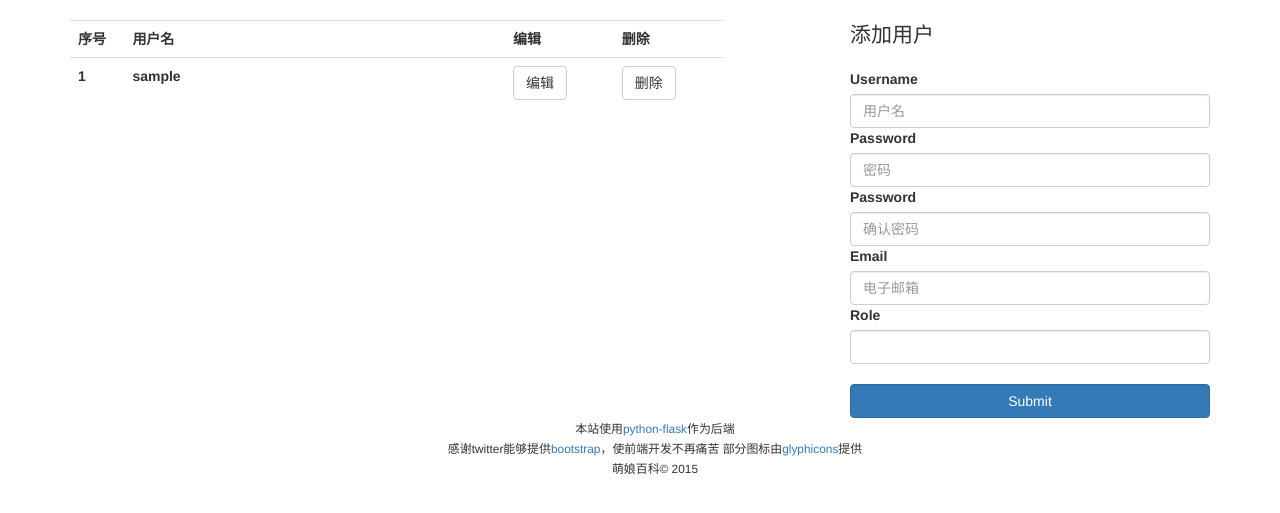
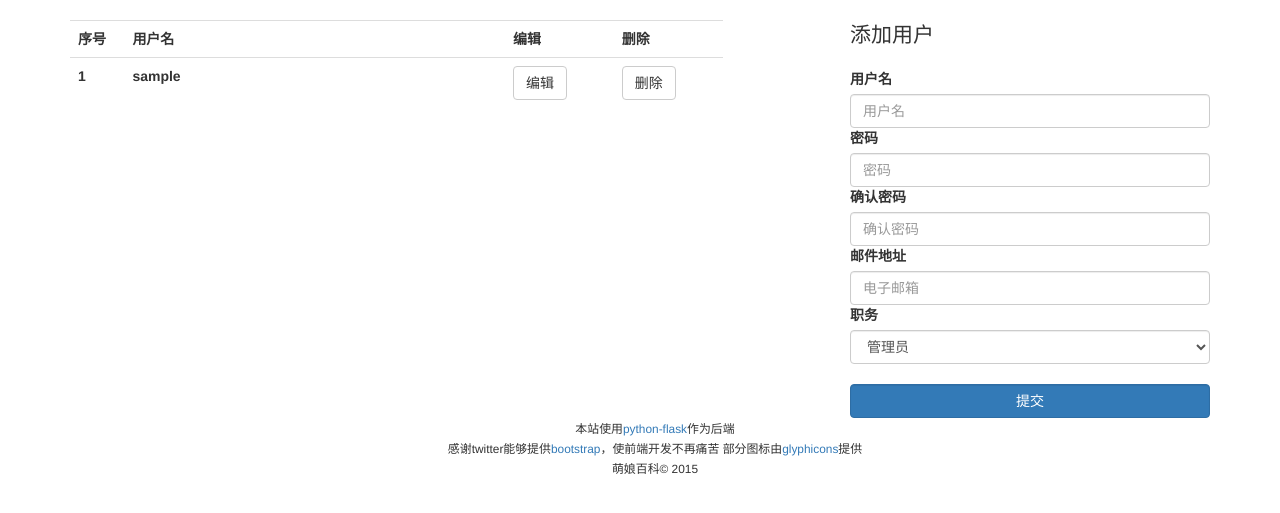
Before and after one commit to ethe/KoushiHime, a Flask app: template app/templates/userlist.html in a window 1280 px wide. Shown: the part 52-565 px from the top of the page. Run offline with Flask 2, Linux system fonts and the light colour scheme; the template is opened without the code that fills it: values that come from a table or form of the project are taken from there, most other values are stand-ins (such as "Sample title", 1, 10 or a date in 2020); form fields are guessed from the names that the template uses; lists and menus that the app fills with data are empty; parts of the project's set-up code (start-up, migrations or seed data) failed here and were passed over; some libraries are stand-ins or nearby versions.

Commit message:
add user& admin's profile editor&delete user & block user group #2

```diff
--- a/app/main/form.py
+++ b/app/main/form.py
@@ -16,11 +16,11 @@
     submit=SubmitField('提交')
 class AddUserForm(Form):
     username=StringField('用户名',[validators.Length(min=0,max=30),validators.Required()])
-    password=PasswordField('密码',[validators.Length(min=0,max=30),validators.EqualTo('password2',message='两次输入不一致'),validators.Required])
+    password=PasswordField('密码',[validators.Length(min=0,max=30),validators.EqualTo('password2',message='两次输入不一致'),validators.Required()])
     password2=PasswordField('确认密码',[validators.Length(min=0,max=30),validators.Required()])
     email=StringField('邮件地址',[validators.Length(min=0,max=30),validators.Required()])
     role=SelectField('职务')
     submit=SubmitField('提交')
     def __init__(self,*args,**kwargs):
         super(AddUserForm,self).__init__(*args,**kwargs)
-        self.role.choices=[('管理员','巡察姬')]
+        self.role.choices=[('guanli','管理员'),('xuncha','巡察姬')]
--- a/app/templates/userlist.html
+++ b/app/templates/userlist.html
@@ -38,7 +38,7 @@
                     <button class='btn btn-default' id='{{username}}' value='edit' onclick='sendtoken(editbtnclick,this.id)'>编辑</button>
                 </th>
                 <th>
-                    <button class='btn btn-default' id='{{username}}' value='delete' onclick='saveid(this.id)'>删除</button>
+                    <button class='btn btn-default' id='{{username}}' value='delete' onclick='saveid(this.id)' data-toggle='modal' data-target='#deleteModal'>删除</button>
                 </th>
             </tr>
             {% endfor %}
```
Also changed, not shown: app/main/views.py (+6 -1 lines).
